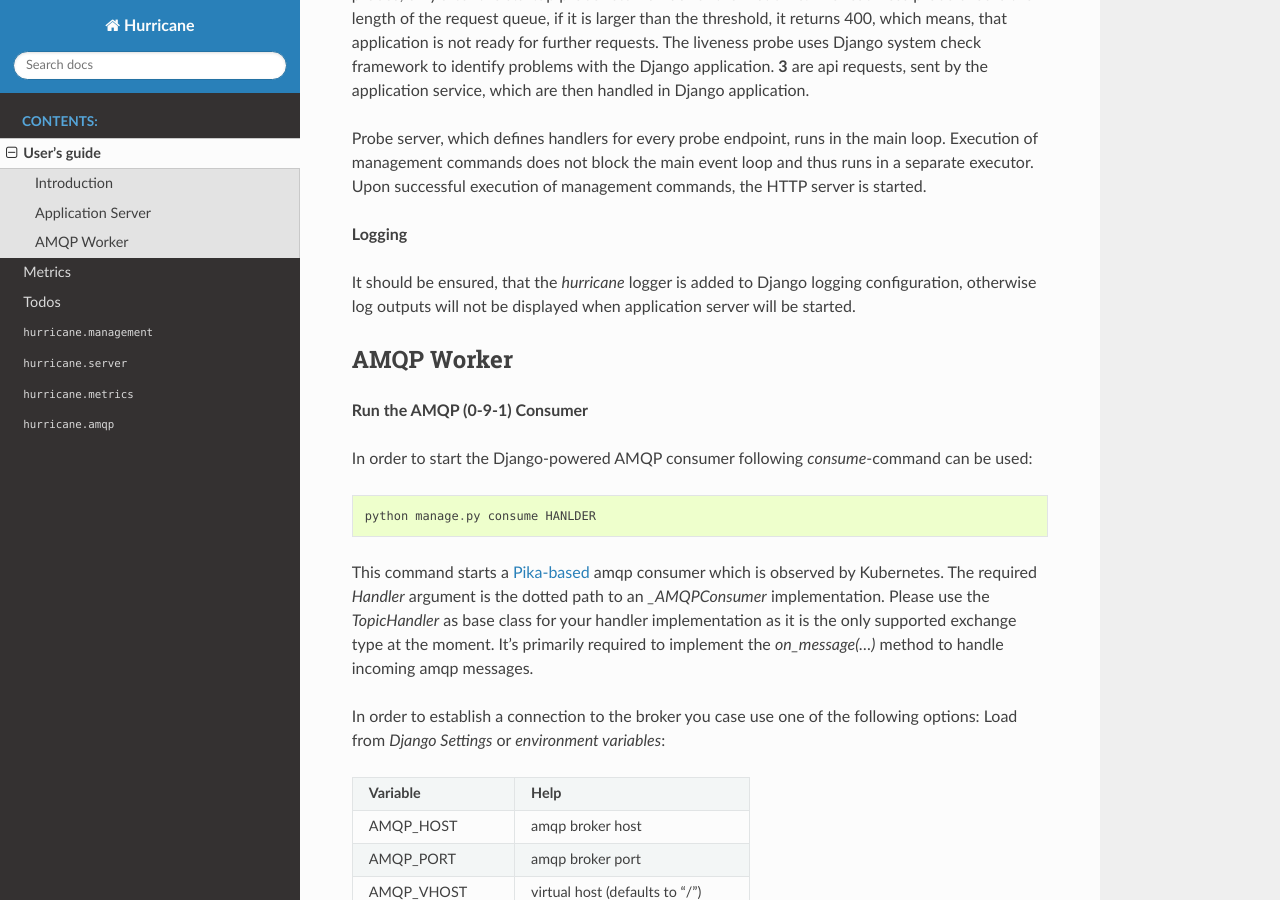
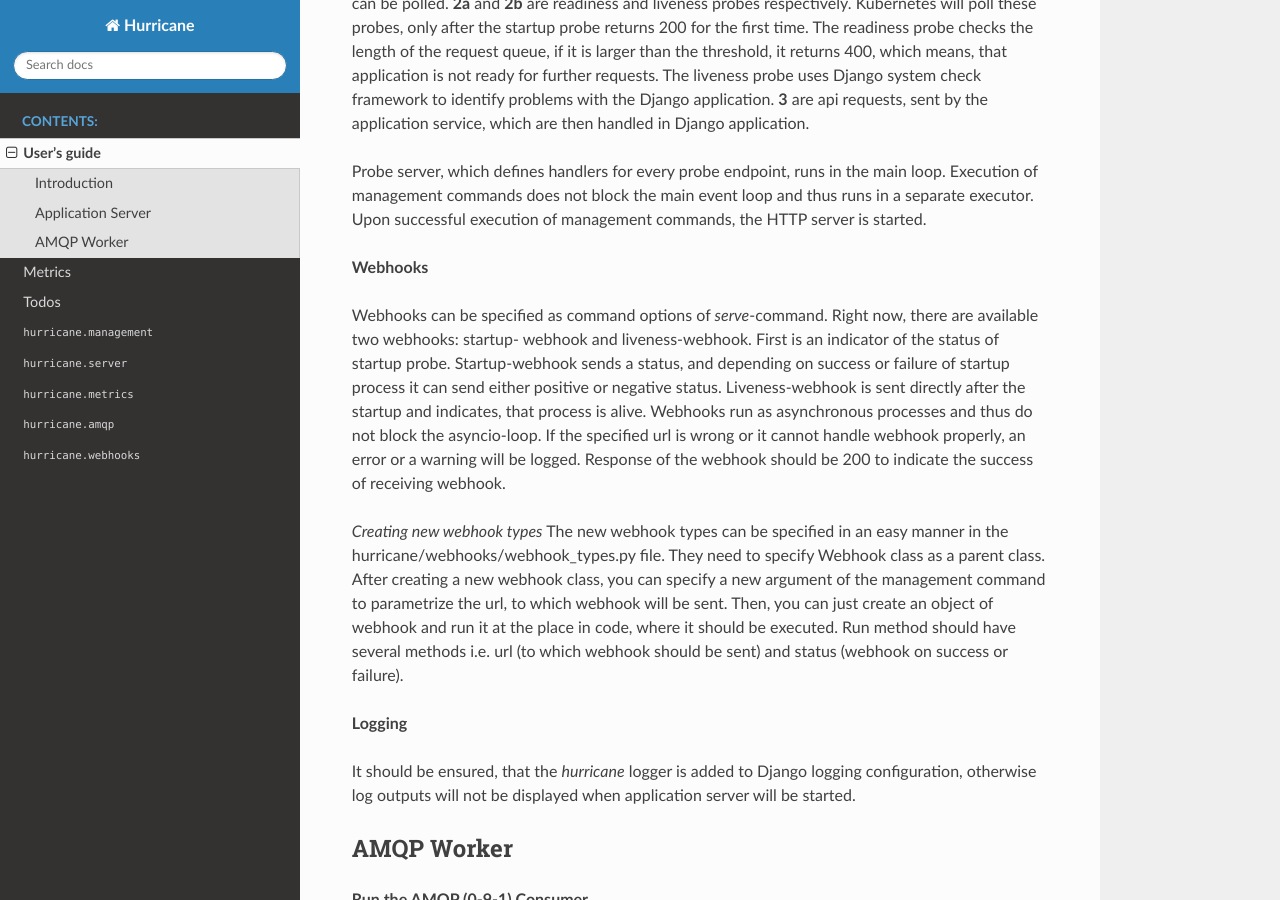
Before and after one commit to django-hurricane/django-hurricane, a Sphinx documentation site: the page built from docs/usage.rst, in a window 1280 px wide and 900 px high, scrolled down 2752 px. Built offline with Sphinx 7.4.7 and the Read the Docs theme 2.0.0, drawn with Linux system fonts in a browser that asks for light colours; some of the changed text lies outside the part shown.

Commit message:
improvement: docs for webhooks and tests

```diff
--- a/docs/index.rst
+++ b/docs/index.rst
@@ -33,6 +33,7 @@ Here you find detailed descriptions of specific functions and classes.
    api/server
    api/metrics
    api/amqp
+   api/webhooks
 
 Indices and tables
 ==================
--- a/docs/usage.rst
+++ b/docs/usage.rst
@@ -45,37 +45,39 @@ app server.
 
 Command options for *serve*-command:
 
-+------------------+-------------------------------------------------------------------------------------+
-| **Option**       | **Description**                                                                     |
-+------------------+-------------------------------------------------------------------------------------+
-| --static         | Serve collected static files                                                        |
-+------------------+-------------------------------------------------------------------------------------+
-| --media          | Serve media files                                                                   |
-+------------------+-------------------------------------------------------------------------------------+
-| --autoreload     | Reload code on change                                                               |
-+------------------+-------------------------------------------------------------------------------------+
-| --debug          | Set Tornado's Debug flag (don't confuse with Django's DEBUG=True)                   |
-+------------------+-------------------------------------------------------------------------------------+
-| --port           | The port for Tornado to listen on (default is port 8000)                            |
-+------------------+-------------------------------------------------------------------------------------+
-| --startup-probe  | The exposed path (default is /startup) for probes to check startup                  |
-+------------------+-------------------------------------------------------------------------------------+
-| --readiness-probe| The exposed path (default is /ready) for probes to check readiness                  |
-+------------------+-------------------------------------------------------------------------------------+
-| --liveness-probe | The exposed path (default is /alive) for probes to check liveness                   |
-+------------------+-------------------------------------------------------------------------------------+
-| --probe-port     | The port for Tornado probe routes to listen on (default is the next port of --port) |
-+------------------+-------------------------------------------------------------------------------------+
-| --req-queue-len  | Threshold of length of queue of request, which is considered for readiness probe    |
-+------------------+-------------------------------------------------------------------------------------+
-| --no-probe       | Disable probe endpoint                                                              |
-+------------------+-------------------------------------------------------------------------------------+
-| --no-metrics     | Disable metrics collection                                                          |
-+------------------+-------------------------------------------------------------------------------------+
-| --command        | Repetitive command for adding execution of management commands before serving       |
-+------------------+-------------------------------------------------------------------------------------+
-|--webhook-url     | Url, which should receive a webhook request                                         |
-+------------------+-------------------------------------------------------------------------------------+
++-------------------+-------------------------------------------------------------------------------------+
+| **Option**        | **Description**                                                                     |
++-------------------+-------------------------------------------------------------------------------------+
+| --static          | Serve collected static files                                                        |
++-------------------+-------------------------------------------------------------------------------------+
+| --media           | Serve media files                                                                   |
++-------------------+-------------------------------------------------------------------------------------+
+| --autoreload      | Reload code on change                                                               |
++-------------------+-------------------------------------------------------------------------------------+
+| --debug           | Set Tornado's Debug flag (don't confuse with Django's DEBUG=True)                   |
++-------------------+-------------------------------------------------------------------------------------+
+| --port            | The port for Tornado to listen on (default is port 8000)                            |
++-------------------+-------------------------------------------------------------------------------------+
+| --startup-probe   | The exposed path (default is /startup) for probes to check startup                  |
++-------------------+-------------------------------------------------------------------------------------+
+| --readiness-probe | The exposed path (default is /ready) for probes to check readiness                  |
++-------------------+-------------------------------------------------------------------------------------+
+| --liveness-probe  | The exposed path (default is /alive) for probes to check liveness                   |
++-------------------+-------------------------------------------------------------------------------------+
+| --probe-port      | The port for Tornado probe routes to listen on (default is the next port of --port) |
++-------------------+-------------------------------------------------------------------------------------+
+| --req-queue-len   | Threshold of length of queue of request, which is considered for readiness probe    |
++-------------------+-------------------------------------------------------------------------------------+
+| --no-probe        | Disable probe endpoint                                                              |
++-------------------+-------------------------------------------------------------------------------------+
+| --no-metrics      | Disable metrics collection                                                          |
++-------------------+-------------------------------------------------------------------------------------+
+| --command         | Repetitive command for adding execution of management commands before serving       |
++-------------------+-------------------------------------------------------------------------------------+
+| --startup-webhook | Startup webhook url, if specified, after startup webhook will be sent to the url    |
++-------------------+-------------------------------------------------------------------------------------+
+| --liveness-webhook| Startup webhook url, if specified, after startup webhook will be sent to the url    |
++-------------------+-------------------------------------------------------------------------------------+
 
 
 **Probes and the System Check Framework**
@@ -116,6 +118,21 @@ Probe server, which defines handlers for every probe endpoint, runs in the main
 commands does not block the main event loop and thus runs in a separate executor. Upon successful execution
 of management commands, the HTTP server is started.
 
+**Webhooks**
+
+Webhooks can be specified as command options of *serve*-command. Right now, there are available two webhooks: startup-
+webhook and liveness-webhook. First is an indicator of the status of startup probe. Startup-webhook sends a status, and
+depending on success or failure of startup process it can send either positive or negative status. Liveness-webhook is
+sent directly after the startup and indicates, that process is alive. Webhooks run as asynchronous processes and thus
+do not block the asyncio-loop. If the specified url is wrong or it cannot handle webhook properly, an error or a warning
+will be logged. Response of the webhook should be 200 to indicate the success of receiving webhook.
+
+*Creating new webhook types*
+The new webhook types can be specified in an easy manner in the hurricane/webhooks/webhook_types.py file. They need to
+specify Webhook class as a parent class. After creating a new webhook class, you can specify a new argument of the
+management command to parametrize the url, to which webhook will be sent. Then, you can just create an object of webhook
+and run it at the place in code, where it should be executed. Run method should have several methods i.e. url (to which
+webhook should be sent) and status (webhook on success or failure).
 
 **Logging**
 
```
Also changed, not shown: README.md (+21 -15 lines), docs/api/webhooks.rst (added, +22 -0 lines), 4 other files.
